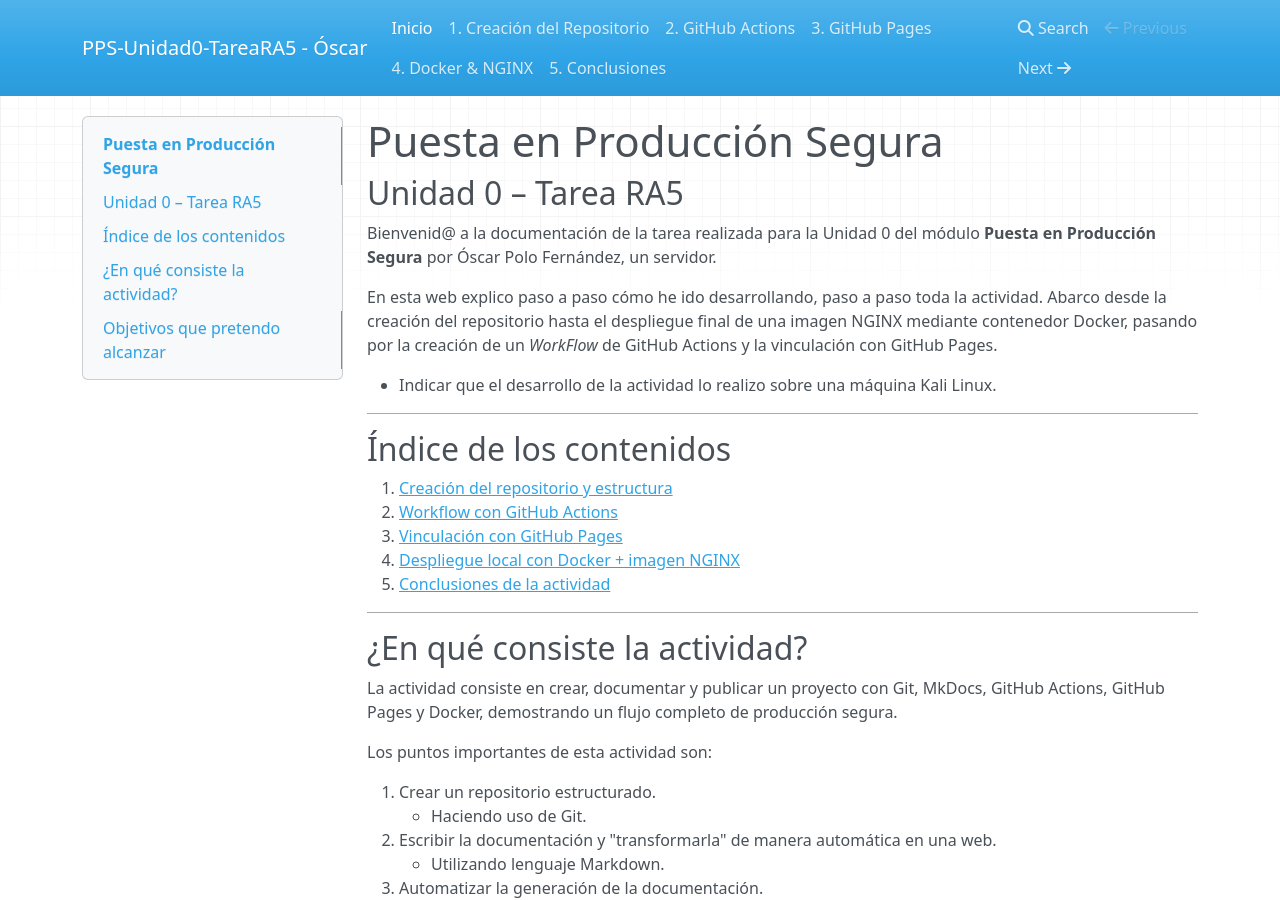
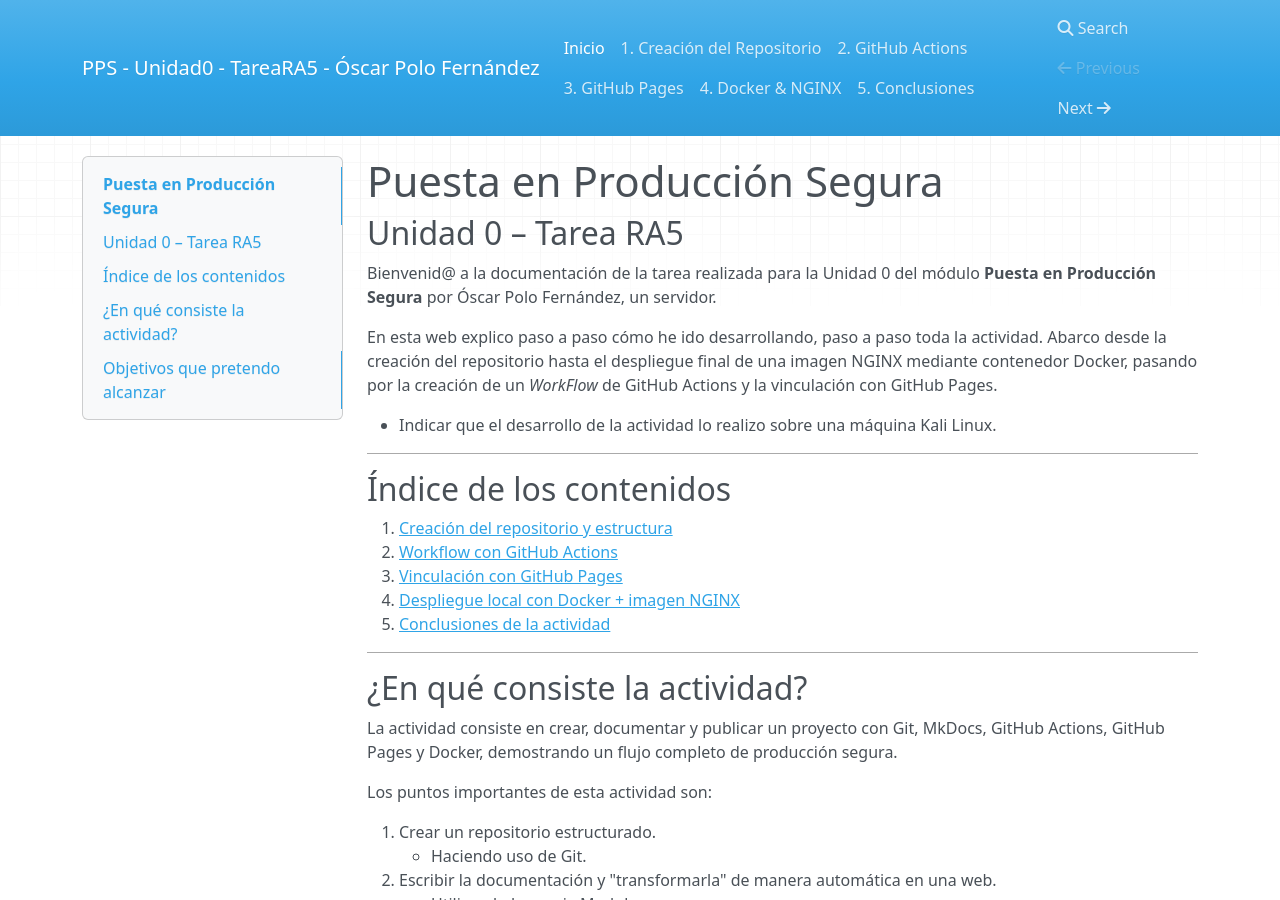
Before and after one commit to PPSOscar/PPS-Unidad0-Tarea-Oscar, an MkDocs documentation site: the page built from docs/index.md, in a window 1280 px wide and 900 px high. Built offline with MkDocs 1.6.1, drawn with Linux system fonts in a browser that asks for light colours; nearby versions of some CDN libraries.

Commit message:
terminado mkdocks

```diff
--- a/mkdocs.yml
+++ b/mkdocs.yml
@@ -1,4 +1,4 @@
-site_name: PPS-Unidad0-TareaRA5 - Óscar
+site_name: PPS - Unidad0 - TareaRA5 - Óscar Polo Fernández
 theme:
   name: mkdocs
 
```
